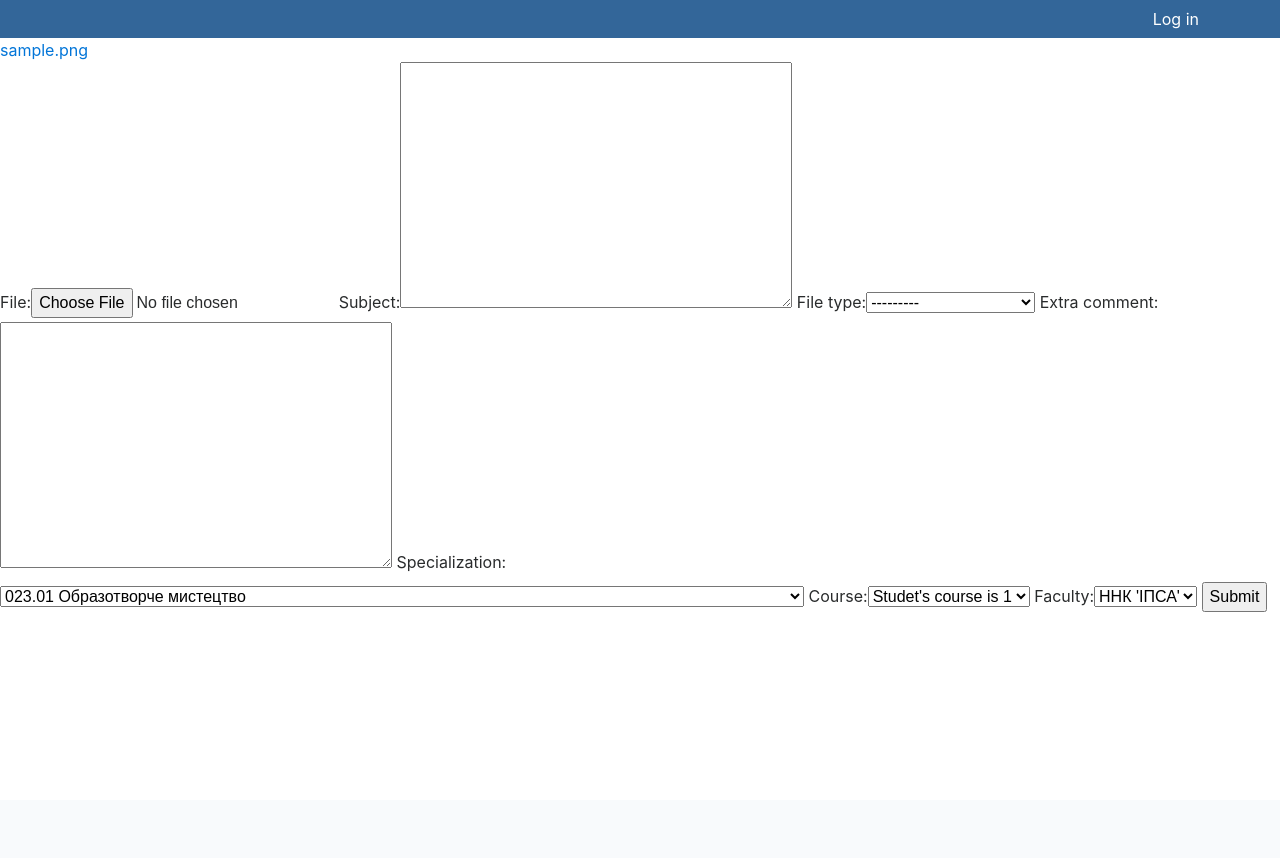
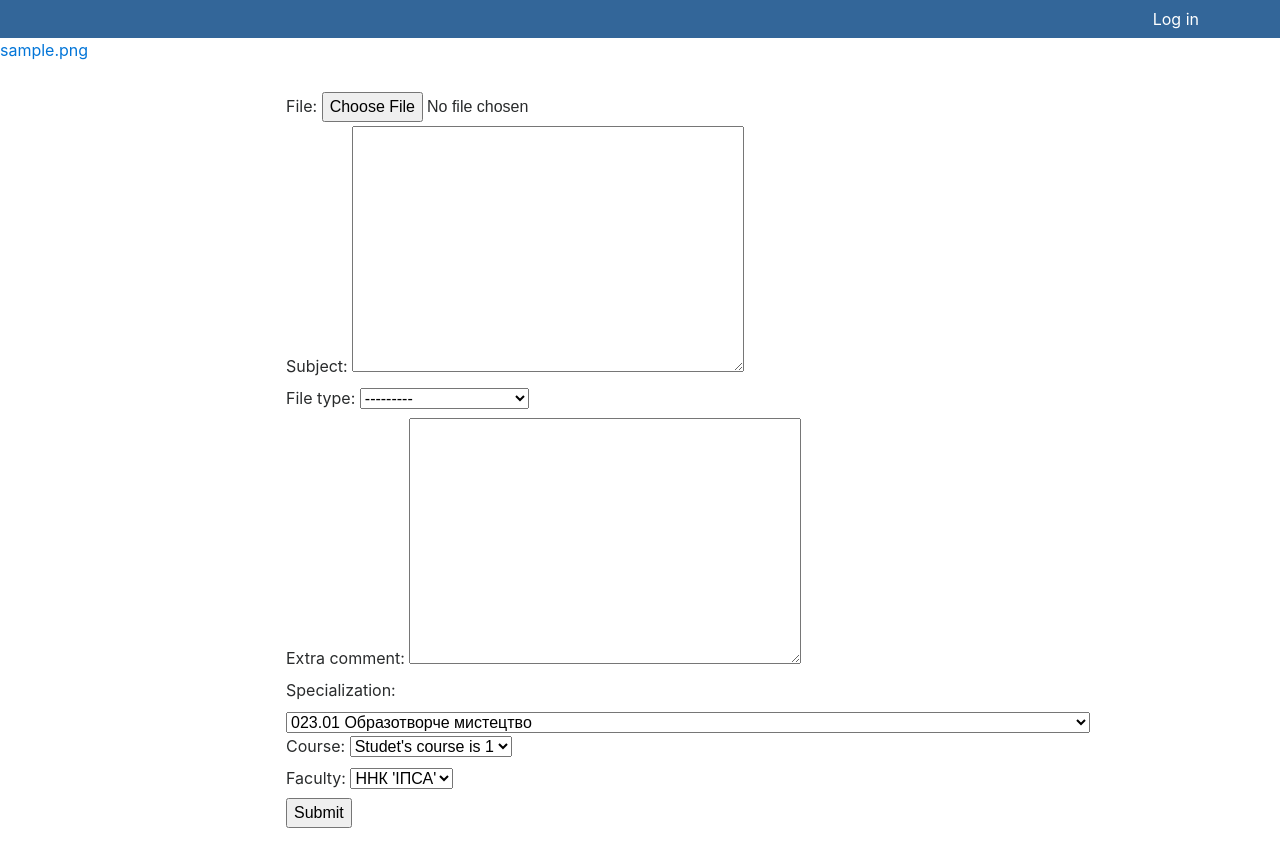
Before and after one commit to vilnitskiy/Writeoff, a Django app: page /1/1/1/1/ in a window 1280 px wide. Before the commit the page ends 612 px from the top, so only its background shows below. Run offline with Django 3.2, Linux system fonts and the light colour scheme; data comes from the database, SQL or seed files in the repository; tables that the repository leaves empty hold one stand-in row (values such as "Sample post"); some libraries are stand-ins or nearby versions.

Commit message:
form upd

```diff
--- a/WriteOff/assets/css/main.css
+++ b/WriteOff/assets/css/main.css
@@ -42,3 +42,10 @@
 .register-btn .btn-login {
     float: right;
 }
+
+.upload_form {
+    text-align: left;
+    padding: 30px;
+    margin: auto;
+    width: 60%;
+}
--- a/WriteOff/templates/files.html
+++ b/WriteOff/templates/files.html
@@ -1,12 +1,19 @@
 {% extends 'base.html' %}
 {% load static %}
 {% block content %}
-	{% for file in files %}
+    {% for file in files %}
         <a href="{{ file.file.url }}">{{ file.file.name }}</a>
-	{% endfor %}
+    {% endfor %}
     <form method="POST" enctype="multipart/form-data">
         {% csrf_token %}
-        {{ form }}
+        <div class="upload_form">
+        {% for item in form %}
+            <div class="{{ item.name }}">
+            <label for="id_{{ item.name }}">{{ item.label }}:</label>
+            {{ item }}
+            </div>
+        {% endfor %}
         <input type="submit" value="Submit" />
+        </div>
     </form>
 {% endblock %}
```
